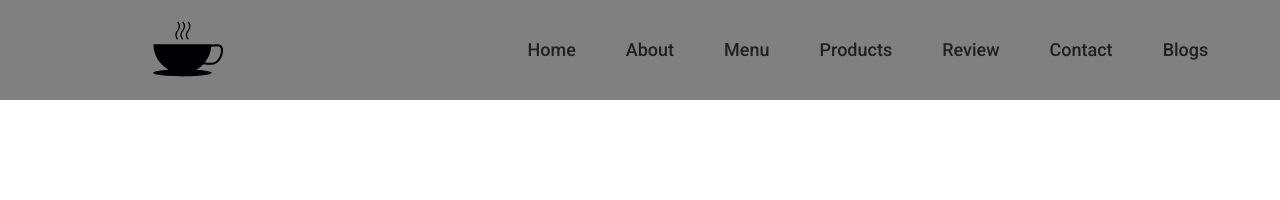
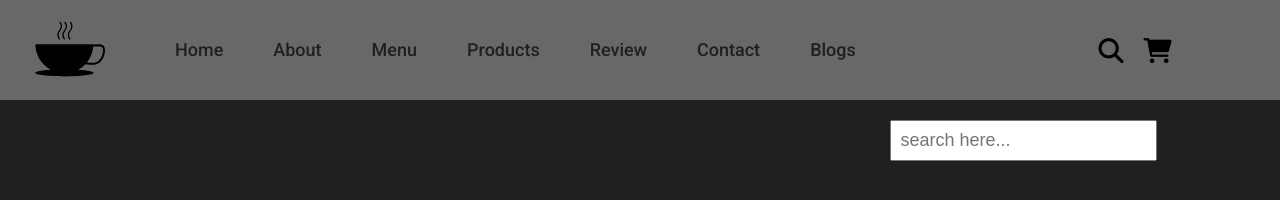
Before and after one commit to DezgunKnight/new-project, a plain HTML site: page index.html in a window 1280 px wide. Shown: the top 200 px of the page. Drawn offline with Linux system fonts and the light colour scheme.

Commit message:
still working on header

```diff
--- a/css/style.css
+++ b/css/style.css
@@ -1,12 +1,26 @@
+html, body {
+    margin: 0;
+    padding: 0;
+}
+body {
+    background-color: #202021;
+    height: 2000px;
+}
+
+
 /* Header starts */
 
 .header {
     width: 100%;
     height: 100px;
-    background-color: grey;
+    background-color: #696868;
     display: flex;
     justify-content: space-around;
     align-items: center;
+    position: fixed;
+    top: 0;
+    left: 0;
+    z-index: 10000;
 
 }
 .logo {
@@ -23,11 +37,10 @@
 }
 .navigation {
     max-width: 100%;
-    width: 600px;
+    width: 800px;
 }
 .nav-ul {
     display: flex;
-    justify-content: space-between;
 }
 .nav-ul li {
     margin-right: 50px;
@@ -49,7 +62,86 @@
     color: #6603fc;
     font-weight: 900;
     font-size: 22px;
+    border-bottom: solid 1px;
+}
 
+.icons {
+    max-width: 100%;
+    width: 200px;
+    height: 100px;
+    display: flex;
+    justify-content: center;
+    align-items: center;
+}
+.burgerBar {
+    max-width: 100%;
+    width: 40px;
+    height: 40px;
+    display: flex;
+    flex-direction: column;
+    justify-content: center;
+}
+.b-line1 {
+    width: 100%;
+    height: 2px;
+    background-color: white;
+}
+.b-line2 {
+    width: 100%;
+    height: 2px;
+    background-color: white;
+    margin-top: 15px;
+    margin-bottom: 15px;
+}
+.b-line3 {
+    width: 100%;
+    height: 2px;
+    background-color: white;
+}
+.icons div {
+    cursor: pointer;
+}
+
+.search-div {
+    max-width: 100%;
+    width: 25px;
+    height: 25px;
+    display: flex;
+    justify-content: center;
+    align-items: center;
+}
+.search-font, .cart-font {
+    font-size: 25px;
+}
+.cart-div {
+    margin-right: 20px;
+    margin-left: 20px;
+}
+#burgerBtn {
+    display: none;
+}
+.search-form {
+    position: absolute;
+    top: 115%; right: 7%;
+    max-width: 100%;
+    width: 300px;
+    height: 50px;
+    display: flex;
+    align-items: center;
+}
+.search-form input {
+    height: 100%;
+    width: 100%;
+    font-size: 18px;
+    color: #202021;
+    padding: 8px;
+    text-transform: none;
+    outline: none;
+}
+.search-form label {
+    cursor: pointer;
+    font-size: 18px;
+    margin-right: 15px;
 }
 
 
--- a/index.html
+++ b/index.html
@@ -9,8 +9,11 @@
     <link rel="stylesheet" href="css/fonts.css">
     <link rel="stylesheet" href="css/responsive.css">
     <title>Coffee shop</title>
+    <link rel="stylesheet" href="https://cdnjs.cloudflare.com/ajax/libs/font-awesome/6.2.0/css/all.min.css">
 </head>
 <body>
+    <!-- Header starts -->
+
     <header class="header">
         <div class="div-logo">
             <a href="index.html">
@@ -42,7 +45,27 @@
                 </li>
             </ul>
         </nav>
+
+        <div class="icons">
+            <div class="search-div" id="searchBtn"><i class="search-font fa-solid fa-magnifying-glass"></i></div>
+            <div class="cart-div" id="cartBtn"><i class="cart-font fa-solid fa-cart-shopping"></i></div>
+            <div class="burgerBar" id="burgerBtn">
+                <div class="b-line1"></div>
+                <div class="b-line2"></div>
+                <div class="b-line3"></div>
+            </div>
+        </div>
+
+        <form class="search-form">
+            <div>
+                <input type="search" id="search-box" placeholder="search here...">
+                <label for="search-box" class="search-font"></label>
+            </div>
+        </form>
+
     </header>
+
+    <!-- Header ends -->
 
 
 
```
